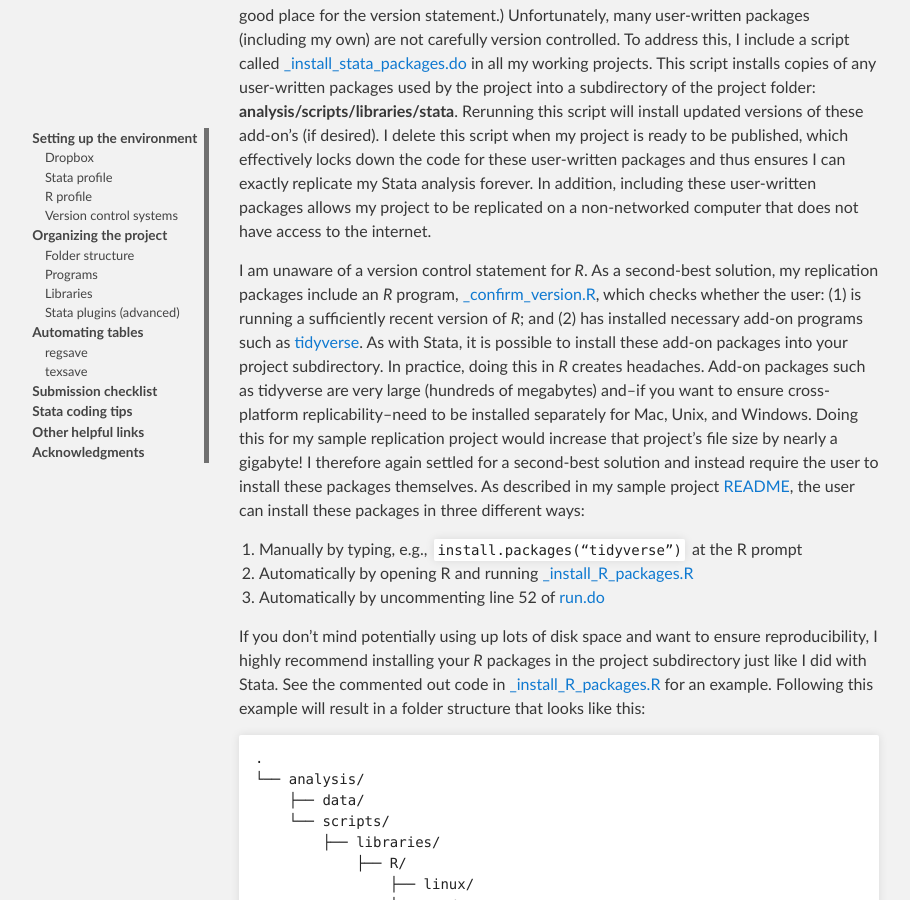
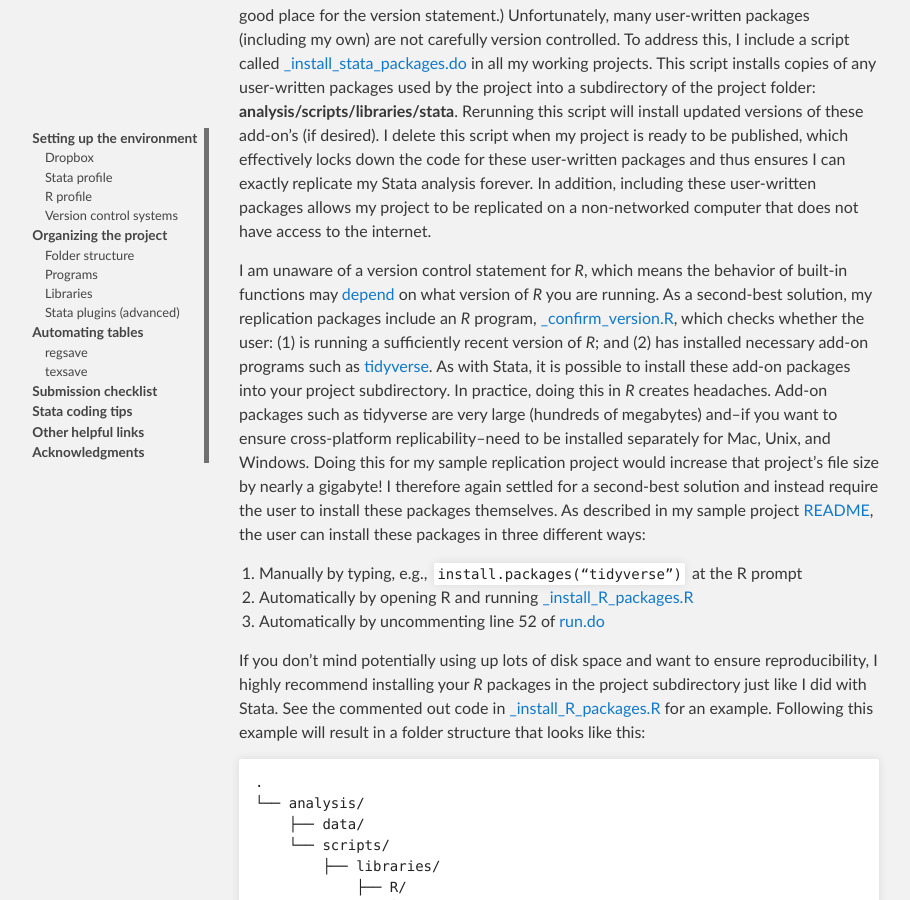
Before and after one commit to maskegger/guide, a Jekyll site: the page built from index.md, in a window 1280 px wide and 900 px high, scrolled down 6045 px. Shown: the whole window, without its empty margins (81-991 px from the left). Built offline with Jekyll 4.4.1, drawn with Linux system fonts in a browser that asks for light colours; our own code applies the rules of GitHub Pages for plain Markdown files.

Commit message:
Update index.md

```diff
--- a/index.md
+++ b/index.md
@@ -165,7 +165,7 @@ Many people do not appreciate how code updates can inhibit replication. Here is
 
 Stata takes version control [seriously](https://www.stata.com/features/integrated-version-control/). At a minimum, you should always include a `version` statement in the final version of your published code. Writing `version 15` instructs all future versions of Stata to run your code the same way Stata 15 did. (Your [master script](https://github.com/reifjulian/my-project/blob/master/analysis/run.do) is a good place for the version statement.) Unfortunately, many user-written packages (including my own) are not carefully version controlled.  To address this, I include a script called [_install_stata_packages.do](https://github.com/reifjulian/my-project/blob/master/analysis/scripts/_install_stata_packages.do) in all my working projects. This script installs copies of any user-written packages used by the project into a subdirectory of the project folder: **analysis/scripts/libraries/stata**. Rerunning this script will install updated versions of these add-on's (if desired). I delete this script when my project is ready to be published, which effectively locks down the code for these user-written packages and thus ensures I can exactly replicate my Stata analysis forever. In addition, including these user-written packages allows my project to be replicated on a non-networked computer that does not have access to the internet.
 
-I am unaware of a version control statement for *R*. As a second-best solution, my replication packages include an *R* program, [_confirm_version.R](https://github.com/reifjulian/my-project/blob/master/analysis/scripts/programs/_confirm_version.R), which checks whether the user: (1) is running a sufficiently recent version of *R*; and (2) has installed necessary add-on programs such as [tidyverse](https://tidyverse.tidyverse.org/). As with Stata, it is possible to install these add-on packages into your project subdirectory. In practice, doing this in *R* creates headaches. Add-on packages such as tidyverse are very large (hundreds of megabytes) and--if you want to ensure cross-platform replicability--need to be installed separately for Mac, Unix, and Windows. Doing this for my sample replication project would increase that project's file size by nearly a gigabyte! I therefore again settled for a second-best solution and instead require the user to install these packages themselves. As described in my sample project [README](https://github.com/reifjulian/my-project/blob/master/analysis/README.pdf), the user can install these packages in three different ways:
+I am unaware of a version control statement for *R*, which means the behavior of built-in functions may [depend](https://f.briatte.org/r/change-in-sample-function-r-3-6-0) on what version of *R* you are running. As a second-best solution, my replication packages include an *R* program, [_confirm_version.R](https://github.com/reifjulian/my-project/blob/master/analysis/scripts/programs/_confirm_version.R), which checks whether the user: (1) is running a sufficiently recent version of *R*; and (2) has installed necessary add-on programs such as [tidyverse](https://tidyverse.tidyverse.org/). As with Stata, it is possible to install these add-on packages into your project subdirectory. In practice, doing this in *R* creates headaches. Add-on packages such as tidyverse are very large (hundreds of megabytes) and--if you want to ensure cross-platform replicability--need to be installed separately for Mac, Unix, and Windows. Doing this for my sample replication project would increase that project's file size by nearly a gigabyte! I therefore again settled for a second-best solution and instead require the user to install these packages themselves. As described in my sample project [README](https://github.com/reifjulian/my-project/blob/master/analysis/README.pdf), the user can install these packages in three different ways:
 1. Manually by typing, e.g., `install.packages(“tidyverse”)` at the R prompt
 1. Automatically by opening R and running [_install_R_packages.R](https://github.com/reifjulian/my-project/blob/master/analysis/scripts/programs/_install_R_packages.R)
 1. Automatically by uncommenting line 52 of [run.do](https://github.com/reifjulian/my-project/blob/master/analysis/run.do)
```
